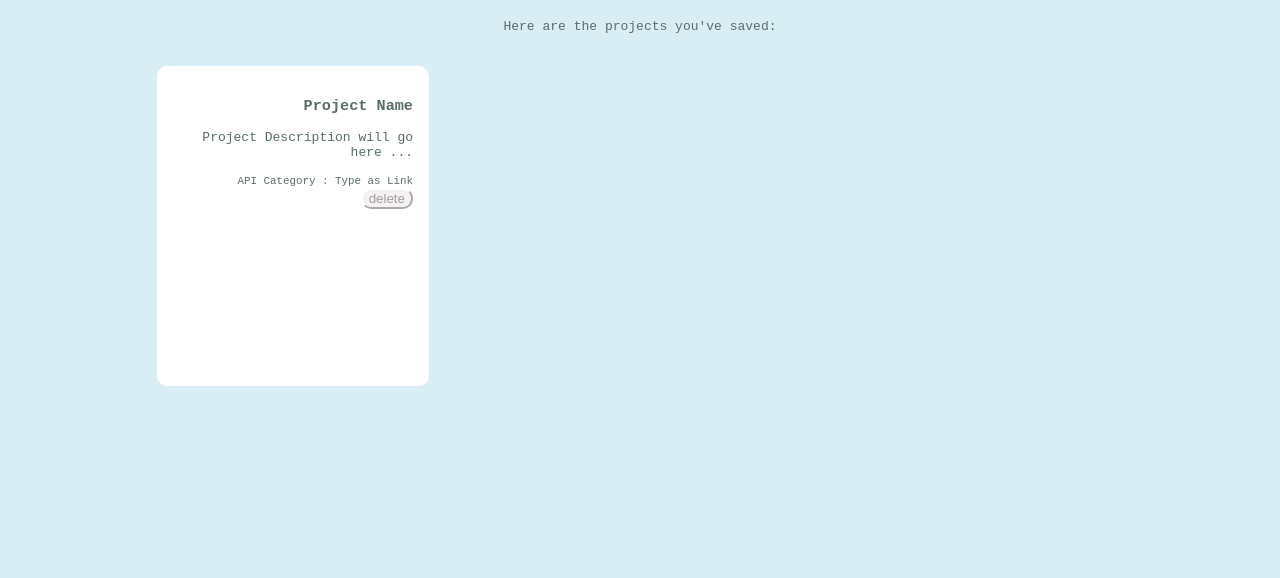
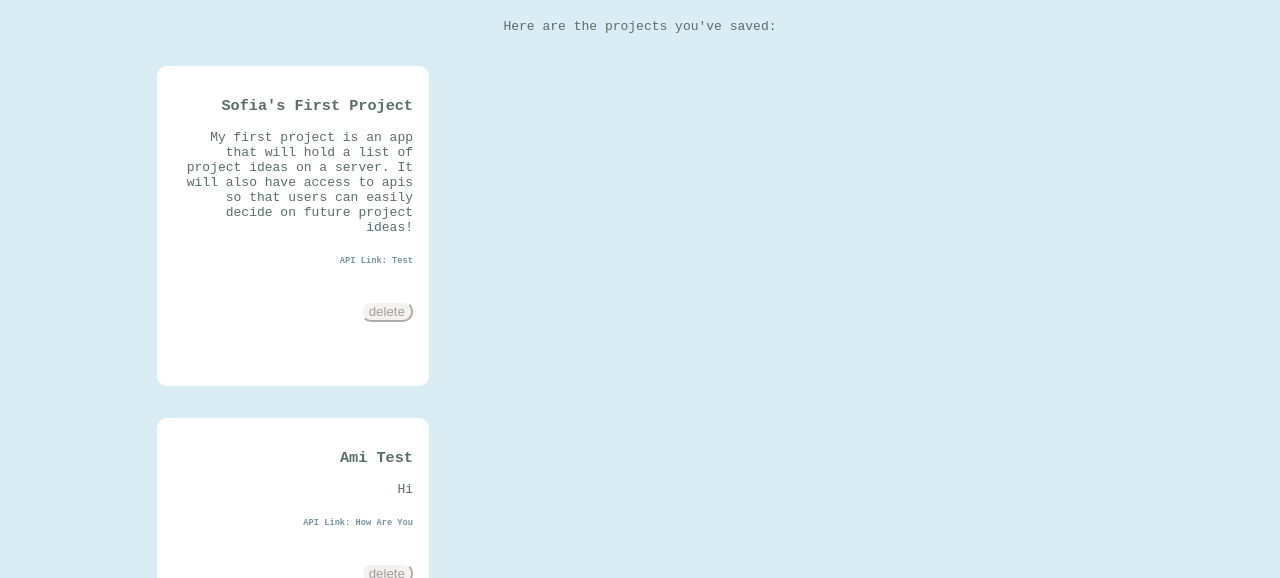
Before and after one commit to sofiakatzman/Project-Cloud, a React (Create React App) app: page /projects in a window 1280 px wide. Shown: the part 793-1371 px from the top of the page. Before the commit the page ends 1336 px from the top, so only its background shows below. Built offline with nearby package versions, Linux system fonts and the light colour scheme; data requests are answered from the project's data file.

Commit message:
added fetch request to display all projects on cloud

```diff
--- a/data/db.json
+++ b/data/db.json
@@ -7,6 +7,14 @@
       "apiName": "Test",
       "apiLink": "/create",
       "category": "data"
+    },
+    {
+      "name": "Ami Test",
+      "description": "Hi ",
+      "apiName": "How Are You",
+      "apiLink": "Hello",
+      "category": null,
+      "id": 1
     }
   ]
 }
--- a/public/index.html
+++ b/public/index.html
@@ -3,7 +3,7 @@
   <head>
   </head>
   <body><center>
-    <img src = "https://images2.imgbox.com/fc/e0/1nircp6I_o.png" alt ="site logo"
+    <img src = "https://images2.imgbox.com/1b/cd/nl6oneCe_o.png" alt ="site logo"
    width = 800></center>
            <div id="root"></div>
   </body>
--- a/src/Projects.js
+++ b/src/Projects.js
@@ -1,30 +1,34 @@
-import React from 'react'
-
+import React, { useEffect, useState } from 'react'
 
 function Projects(){
 
-    console.log("you've reached Projects")
+    const [projects, setProjects] = useState([])
+    useEffect(() => {
+        fetch("http://localhost:8000/projects")
+        .then(r => r.json())
+        .then(data => {
+            setProjects(data)
+            console.log(data)})
+    }, [])
 
 return(
     <div> <h1>Welcome to your Projects Cloud! </h1>
     <p>Here are the projects you've saved:
     </p>
-        <div className = "card">
-            <h3>Project Name</h3>
-            <p>Project Description will go here ...</p>
-            <small>API Category : Type as Link</small><br></br>
+
+    {projects.map(project => {
+        return(
+        <div className = "card" key = {project.id}>
+            <h3>{project.name}</h3>
+            <p>{project.description}</p>
+            <h6><a href = {project.apiLink}>API Link: {project.apiName}</a></h6><br></br>
             <button>delete</button>
-                   </div>
+            </div>
+        )
+    })}
     </div>
 )
 
 }
 
 export default Projects
-
-
-//My layout for displaying projects will be:
-//div holding project card
-//h1 holding project name
-//p holding project description
-//small displaying API name
```
Also changed, not shown: src/DisplayProjects.js (deleted, +0 -11 lines), 1 other file (tests, documents, lock files or other folders).
